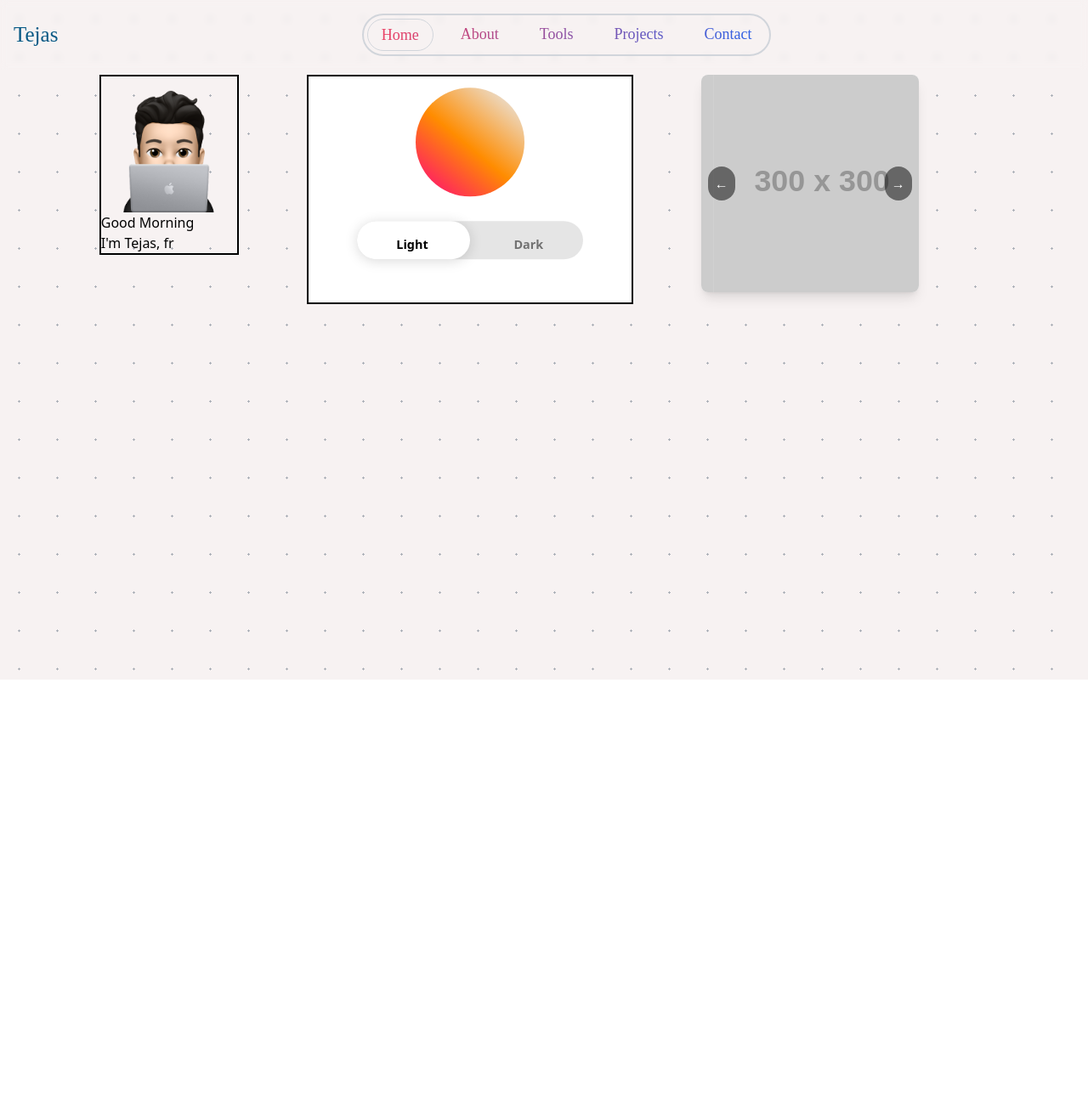
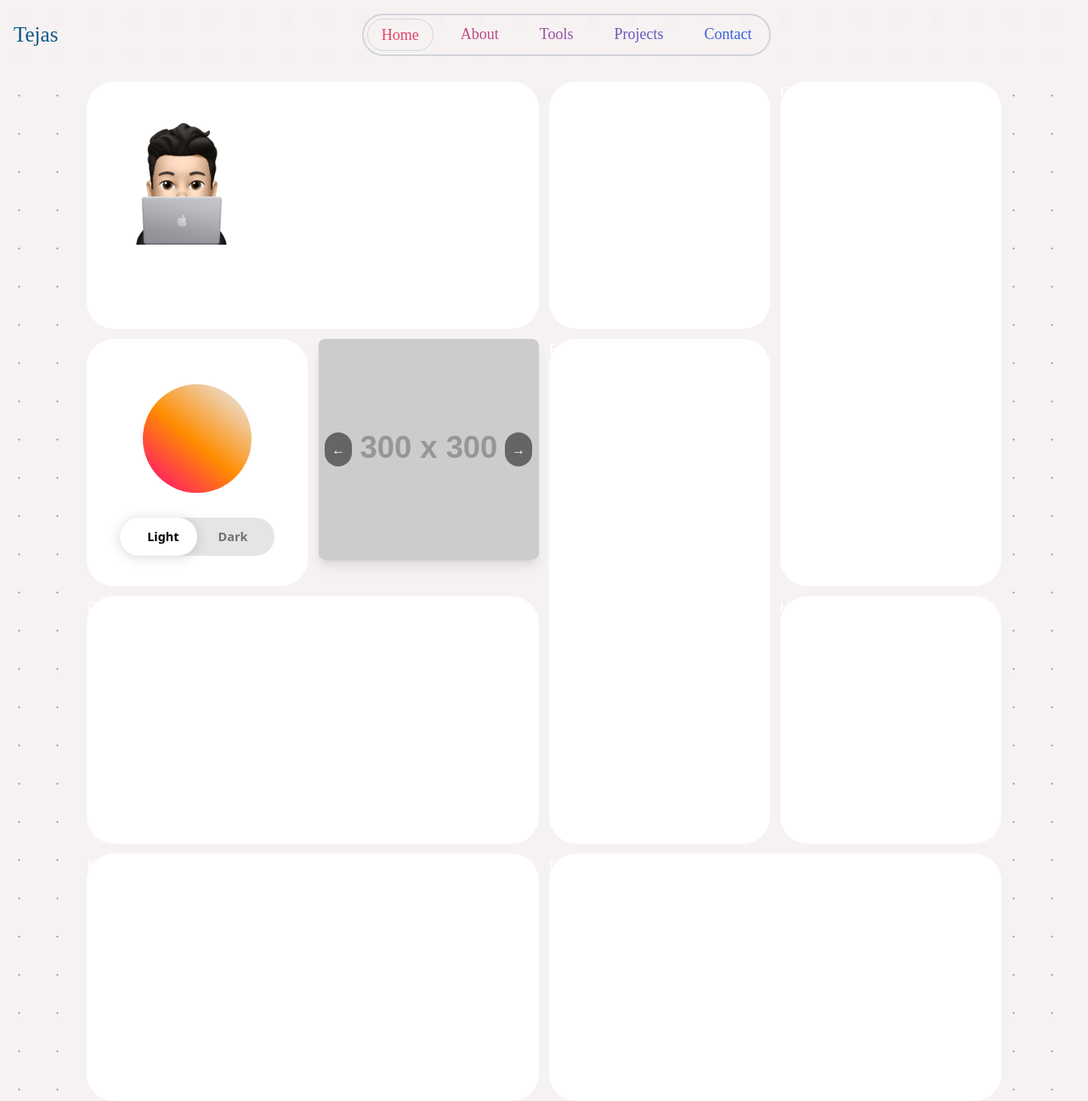
Before and after one commit to tejasnasa/portfolio-v2, a React (Vite) app: page / in a window 1280 px wide. Shown: the whole page at 85% size. Before the commit the page ends 800 px from the top, so only its background shows below. Built offline with nearby package versions, Linux system fonts and the light colour scheme; no server answers; a web font is replaced by a local one; what submitjson would draw is missing.

Commit message:
Add grid to home page

```diff
--- a/src/components/home/Bio.tsx
+++ b/src/components/home/Bio.tsx
@@ -27,7 +27,7 @@ const Bio = () => {
 
   return (
     <section
-      className="h-fit w-fit border-black border-2 overflow-hidden dark:border-white m-10"
+      className="col-span-2 row-span-1 dark:bg-[#1F2937] bg-white rounded-[32px] p-8 overflow-hidden"
       onMouseEnter={handleMouseEnter}
       onMouseLeave={handleMouseLeave}
     >
--- a/src/components/home/Carousel.tsx
+++ b/src/components/home/Carousel.tsx
@@ -29,17 +29,17 @@ const Carousel = () => {
 
   return (
     <div>
-      <div className="relative w-64 h-64 bg-white rounded-lg shadow-lg overflow-hidden m-10">
+      <div className="col-span-1 row-span-1 relative rounded-lg shadow-lg overflow-hidden">
         <div
           className="flex transition-transform duration-700 ease-in-out"
           style={{ transform: `translateX(-${currentIndex * 100}%)` }}
         >
           {images.map((src, index) => (
-            <div key={index} className="w-full h-full flex-shrink-0">
+            <div key={index} className="w-full h-full flex-shrink-0 rounded-lg">
               <img
                 src={src}
                 alt={`Slide ${index + 1}`}
-                className="w-full h-full object-cover"
+                className="w-full h-full object-cover rounded-lg"
               />
             </div>
           ))}
--- a/src/components/home/ThemeSwitch.tsx
+++ b/src/components/home/ThemeSwitch.tsx
@@ -5,7 +5,7 @@ interface ThemeSwitchProps {
 
 const ThemeSwitch = ({ isDarkMode, handleThemeSwitch }: ThemeSwitchProps) => {
   return (
-    <div className="h-fit w-96 bg-white dark:bg-[#26242E] border-2 border-black dark:border-white m-10">
+    <div className="col-span-1 row-span-1 bg-white rounded-[32px] dark:bg-[#1F2937] pt-10">
       <input
         id="switch"
         type="checkbox"
--- a/src/pages/Home.tsx
+++ b/src/pages/Home.tsx
@@ -9,13 +9,34 @@ interface HomeProps {
 
 const Home = ({ isDarkMode, handleThemeSwitch }: HomeProps) => {
   return (
-    <section className="h-dvh flex flex-wrap w-[88%] mx-auto pt-12">
+    <section className=" w-[84%] mx-auto mt-24 text-white dark:bg-[#1A1A1A] bg-[#f7f2f2]">
+      <div className="grid lg:grid-cols-4 md:grid-cols-2 sm:grid-cols-1 lg:grid-rows-4 md:grid-rows-8 sm:grid-rows-16 gap-3 h-[1200px]">
         <Bio />
+        <div className="col-span-1 row-span-1 dark:bg-[#1F2937] bg-white rounded-[32px]"></div>
+        <div className="col-span-1 row-span-2 dark:bg-[#1F2937] bg-white rounded-[32px]">
+          C
+        </div>
         <ThemeSwitch
           isDarkMode={isDarkMode}
           handleThemeSwitch={handleThemeSwitch}
         />
         <Carousel />
+        <div className="col-span-1 row-span-2 dark:bg-[#1F2937] bg-white rounded-[32px]">
+          F
+        </div>
+        <div className="col-span-2 row-span-1 dark:bg-[#1F2937] bg-white rounded-[32px]">
+          G
+        </div>
+        <div className="col-span-1 row-span-1 dark:bg-[#1F2937] bg-white rounded-[32px]">
+          H
+        </div>
+        <div className="col-span-2 row-span-1 dark:bg-[#1F2937] bg-white rounded-[32px]">
+          K
+        </div>
+        <div className="col-span-2 row-span-1 dark:bg-[#1F2937] bg-white rounded-[32px]">
+          N
+        </div>
+      </div>
     </section>
   );
 };
```
Lines whose indentation alone changed are shown as unchanged.
